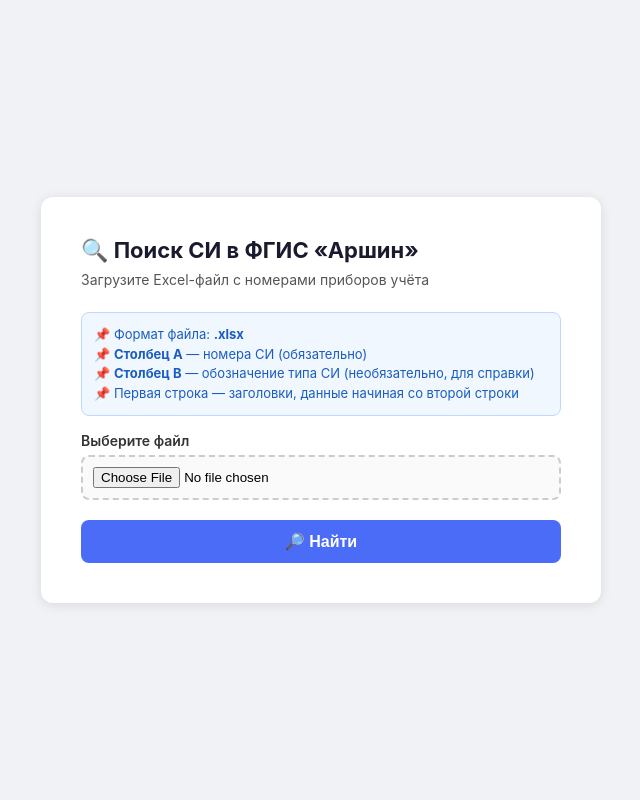
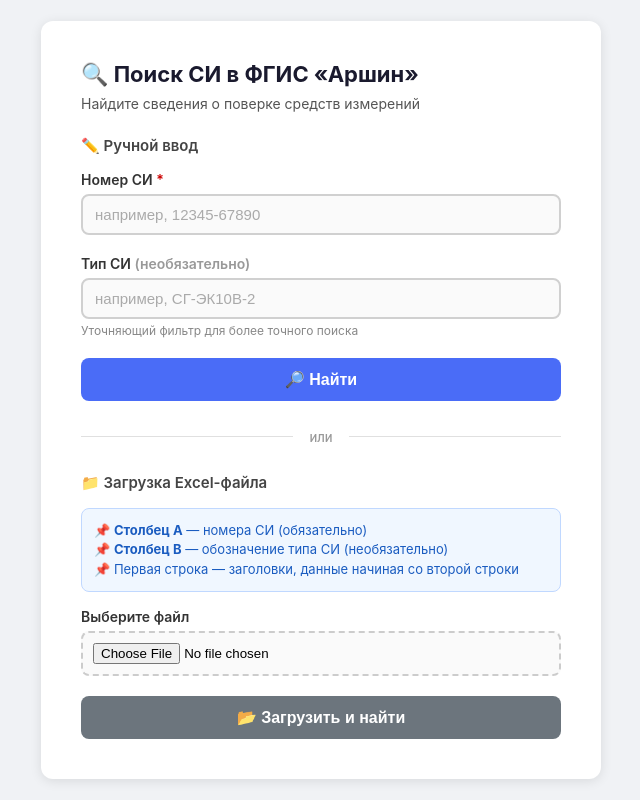
Before and after one commit to hvt62/rabota-s-fgis-arshin, a Flask app: page / in a window 1280 px wide. Shown: the whole page, without its empty margins (319-959 px from the left). Run offline with Flask 3, Linux system fonts and the light colour scheme.

Commit message:
feat: add manual input form for single device search on main page

```diff
--- a/app.py
+++ b/app.py
@@ -271,29 +271,45 @@ def process_items_background(task_id, rows_data):
 @app.route("/", methods=["GET", "POST"])
 def index():
     if request.method == "POST":
-        file = request.files.get("file")
-        if not file or file.filename == "":
-            return render_template("index.html", error="Файл не выбран")
+        mode = request.form.get("mode", "file")
 
-        try:
-            wb = openpyxl.load_workbook(file, read_only=True)
-            ws = wb.active
-        except Exception as e:
-            return render_template("index.html", error=f"Ошибка чтения Excel: {e}")
+        # --- Ручной ввод ---
+        if mode == "manual":
+            manual_number = request.form.get("manual_number", "").strip()
+            if not manual_number:
+                return render_template("index.html", error="Введите номер СИ")
 
-        rows_data = []
-        for row in ws.iter_rows(min_row=2, max_col=2, values_only=True):
-            num = row[0]
-            if num is not None:
-                num = str(num).strip()
-                type_val = str(row[1]).strip() if row[1] is not None else ""
-                rows_data.append({"number": num, "type": type_val})
+            manual_type = request.form.get("manual_type", "").strip()
+            rows_data = [{"number": manual_number, "type": manual_type}]
 
-        print(f"[App] Прочитано строк: {len(rows_data)}")
+            print(f"[App] Ручной ввод: номер={manual_number}, тип={manual_type}")
 
-        if not rows_data:
-            return render_template("index.html", error="Нет номеров в первом столбце")
+        # --- Загрузка файла ---
+        else:
+            file = request.files.get("file")
+            if not file or file.filename == "":
+                return render_template("index.html", error="Файл не выбран")
 
+            try:
+                wb = openpyxl.load_workbook(file, read_only=True)
+                ws = wb.active
+            except Exception as e:
+                return render_template("index.html", error=f"Ошибка чтения Excel: {e}")
+
+            rows_data = []
+            for row in ws.iter_rows(min_row=2, max_col=2, values_only=True):
+                num = row[0]
+                if num is not None:
+                    num = str(num).strip()
+                    type_val = str(row[1]).strip() if row[1] is not None else ""
+                    rows_data.append({"number": num, "type": type_val})
+
+            print(f"[App] Прочитано строк: {len(rows_data)}")
+
+            if not rows_data:
+                return render_template("index.html", error="Нет номеров в первом столбце")
+
+        # --- Общий запуск задачи ---
         task_id = str(uuid.uuid4())
         with progress_lock:
             progress_store[task_id] = {
--- a/templates/index.html
+++ b/templates/index.html
@@ -54,6 +54,24 @@
         input[type="file"]:hover {
             border-color: #4a6cf7;
         }
+        input[type="text"] {
+            width: 100%;
+            padding: 10px 12px;
+            border: 2px solid #d0d0d0;
+            border-radius: 8px;
+            font-size: 15px;
+            color: #333;
+            background: #fafafa;
+            transition: border-color 0.2s;
+        }
+        input[type="text"]:focus {
+            border-color: #4a6cf7;
+            outline: none;
+            background: #fff;
+        }
+        input[type="text"]::placeholder {
+            color: #aaa;
+        }
         button {
             width: 100%;
             padding: 12px;
@@ -71,6 +89,10 @@
             background: #a0b0f0;
             cursor: not-allowed;
         }
+        .btn-secondary {
+            background: #6c757d;
+        }
+        .btn-secondary:hover { background: #5a6268; }
         .error {
             background: #fff0f0;
             border: 1px solid #ffc0c0;
@@ -90,6 +112,23 @@
             font-size: 13px;
             line-height: 1.5;
         }
+        .divider {
+            display: flex;
+            align-items: center;
+            margin: 28px 0;
+            color: #999;
+            font-size: 13px;
+            font-weight: 500;
+        }
+        .divider::before,
+        .divider::after {
+            content: '';
+            flex: 1;
+            height: 1px;
+            background: #e0e0e0;
+        }
+        .divider::before { margin-right: 16px; }
+        .divider::after { margin-left: 16px; }
         .spinner {
             display: none;
             text-align: center;
@@ -112,30 +151,63 @@
             color: #666;
             font-size: 13px;
         }
+        .section-title {
+            font-size: 15px;
+            font-weight: 600;
+            color: #444;
+            margin-bottom: 16px;
+        }
+        .hint {
+            font-size: 12px;
+            color: #888;
+            margin-top: 4px;
+        }
     </style>
 </head>
 <body>
     <div class="card">
         <h1>🔍 Поиск СИ в ФГИС «Аршин»</h1>
-        <p>Загрузите Excel-файл с номерами приборов учёта</p>
+        <p>Найдите сведения о поверке средств измерений</p>
 
         {% if error %}
         <div class="error">{{ error }}</div>
         {% endif %}
 
+        <!-- Форма ручного ввода -->
+        <div class="section-title">✏️ Ручной ввод</div>
+        <form method="post" id="manualForm">
+            <input type="hidden" name="mode" value="manual">
+            <div class="form-group">
+                <label for="manual_number">Номер СИ <span style="color:#c00">*</span></label>
+                <input type="text" name="manual_number" id="manual_number"
+                       placeholder="например, 12345-67890" required>
+            </div>
+            <div class="form-group">
+                <label for="manual_type">Тип СИ <span style="color:#999">(необязательно)</span></label>
+                <input type="text" name="manual_type" id="manual_type"
+                       placeholder="например, СГ-ЭК10В-2">
+                <div class="hint">Уточняющий фильтр для более точного поиска</div>
+            </div>
+            <button type="submit" id="manualBtn">🔎 Найти</button>
+        </form>
+
+        <div class="divider">или</div>
+
+        <!-- Форма загрузки файла -->
+        <div class="section-title">📁 Загрузка Excel-файла</div>
         <div class="info">
-            📌 Формат файла: <strong>.xlsx</strong><br>
             📌 <strong>Столбец A</strong> — номера СИ (обязательно)<br>
-            📌 <strong>Столбец B</strong> — обозначение типа СИ (необязательно, для справки)<br>
+            📌 <strong>Столбец B</strong> — обозначение типа СИ (необязательно)<br>
             📌 Первая строка — заголовки, данные начиная со второй строки
         </div>
 
         <form method="post" enctype="multipart/form-data" id="uploadForm">
+            <input type="hidden" name="mode" value="file">
             <div class="form-group">
                 <label for="file">Выберите файл</label>
                 <input type="file" name="file" id="file" accept=".xlsx" required>
             </div>
-            <button type="submit" id="submitBtn">🔎 Найти</button>
+            <button type="submit" id="submitBtn" class="btn-secondary">📂 Загрузить и найти</button>
         </form>
 
         <div class="spinner" id="spinner">
@@ -144,6 +216,12 @@
     </div>
 
     <script>
+        document.getElementById('manualForm').addEventListener('submit', function() {
+            document.getElementById('manualBtn').disabled = true;
+            document.getElementById('manualBtn').textContent = '⏳ Поиск…';
+            document.getElementById('spinner').classList.add('active');
+        });
+
         document.getElementById('uploadForm').addEventListener('submit', function() {
             document.getElementById('submitBtn').disabled = true;
             document.getElementById('submitBtn').textContent = '⏳ Поиск…';
```
